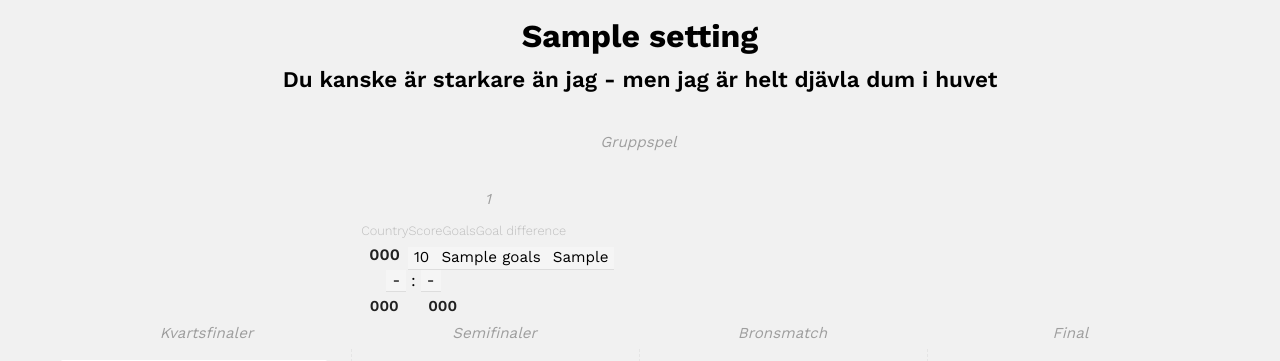
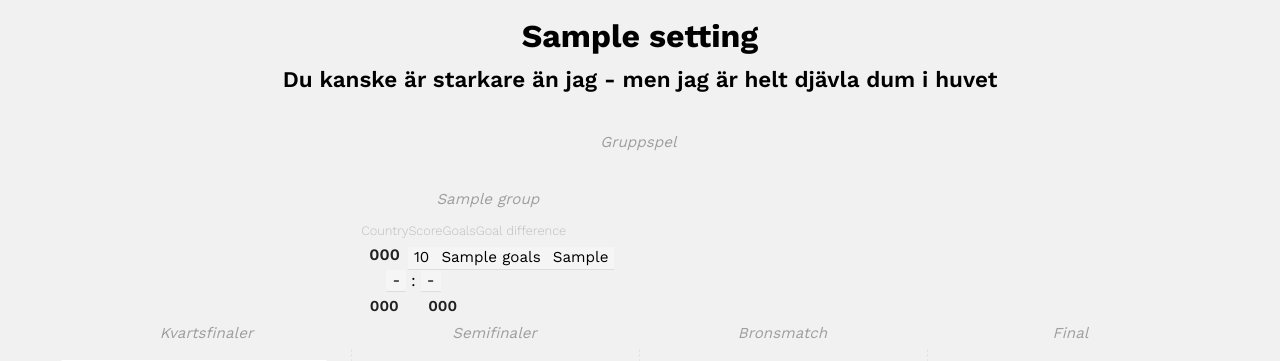
Before and after one commit to jackonelli/WednesdayWorldCup, a Flask app: template templates/index.html in a window 1280 px wide. Shown: the top 361 px of the page. Run offline with Flask 2, Linux system fonts and the light colour scheme; the template is opened without the code that fills it: most values are stand-ins (such as "Sample title", 1, 10 or a date in 2020); some libraries are stand-ins or nearby versions.

Commit message:
Better print

```diff
--- a/templates/index.html
+++ b/templates/index.html
@@ -31,7 +31,7 @@
                     <div class="tournament-group_group" tabindex="0"> <!-- -->
                         <table class="tournament-group__table">
                             <caption class="tournament-group__caption">
-                                <h4 class="tournament-group__round-title">{{group.id}}</h4>
+                                <h4 class="tournament-group__round-title">{{group.name}}</h4>
                             </caption>
                             <thead class="tournament-group__table-header">
                             <tr>
```
